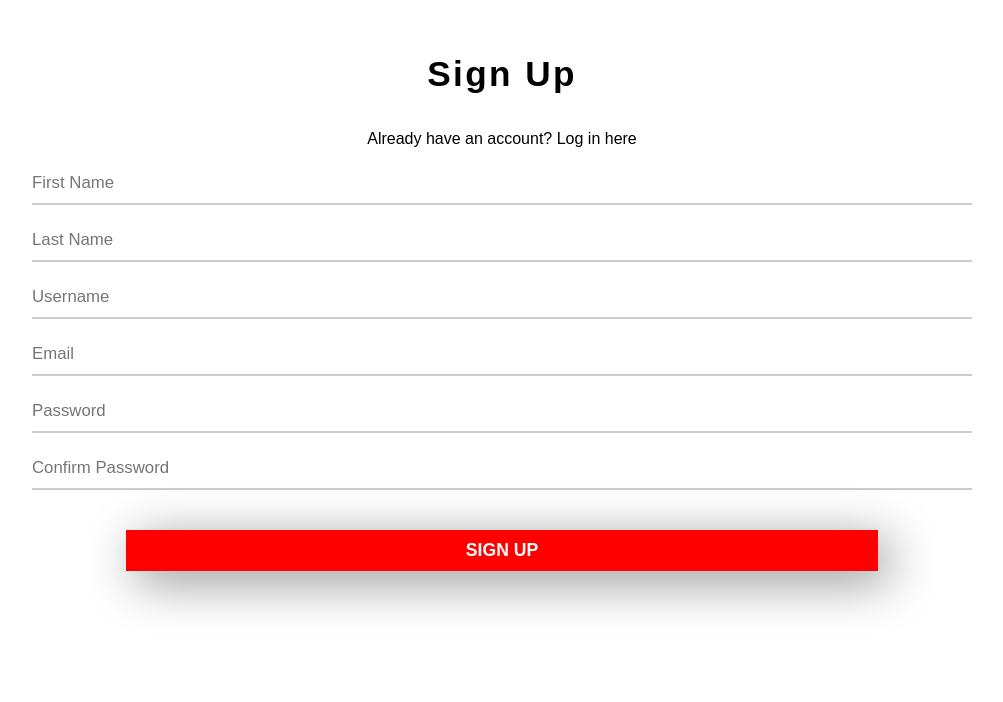
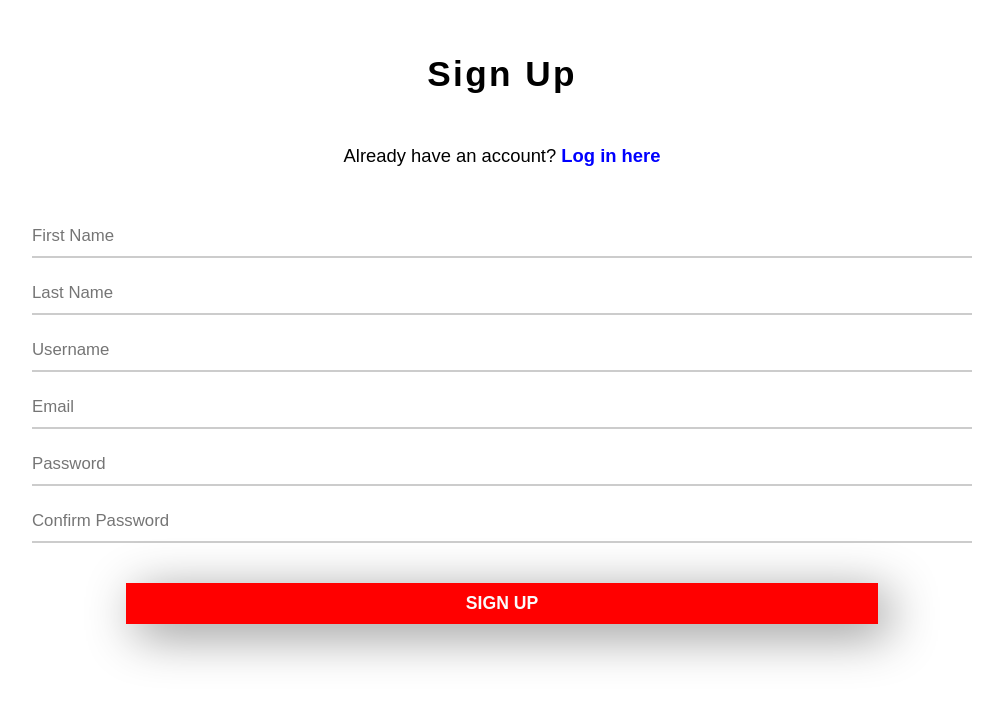
Before and after one commit to ruemisa/conquest-app, a React app in the folder client/: page /signup in a window 1280 px wide. Shown: the part 188-890 px from the top of the page, without its empty margins (138-1141 px from the left). Built offline with nearby package versions, Linux system fonts and the light colour scheme; a web font is replaced by a local one.

Commit message:
some changes

```diff
--- a/client/src/components/Profile/ProfileBio/ProfileBio.js
+++ b/client/src/components/Profile/ProfileBio/ProfileBio.js
@@ -3,15 +3,16 @@ import { Link } from 'react-router-dom';
 
 import styles from './ProfileBio.css';
 
-const profileBio = ( props ) => (
+const profileBio = ( props ) => {
 
+    return (
         <div className={ styles.ProfileBio }>
             <img src={ props.profileImg } alt="profile" />
             <h3>{ props.name }</h3>
             <p>{props.location}</p>
             <Link to="#">Edit</Link>
         </div>
-
     );
+};
 
 export default profileBio;
--- a/client/src/components/Signup/Signup.css
+++ b/client/src/components/Signup/Signup.css
@@ -14,13 +14,13 @@
 }
 
 
-.Singup p {
+.Signup p {
   margin-bottom: 20px;
   padding: 15px 5px;
   font-size: 1.15rem;
 }
 
-.Singup p a {
+.Signup p a {
   color: blue;
   font-weight: 700;
 }
```
Also changed, not shown: 1 other file (tests, documents, lock files or other folders). Lines whose indentation alone changed are shown as unchanged.
